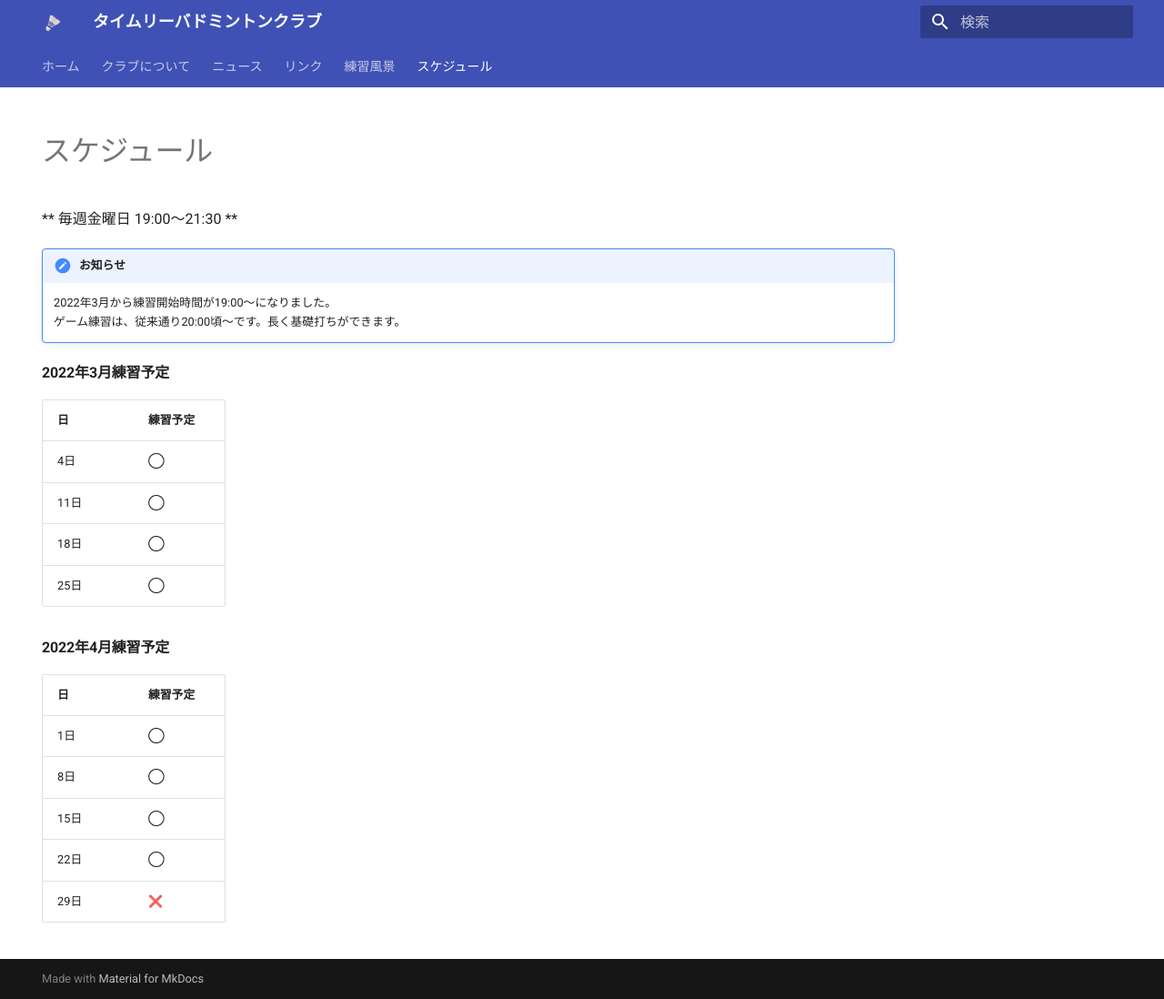
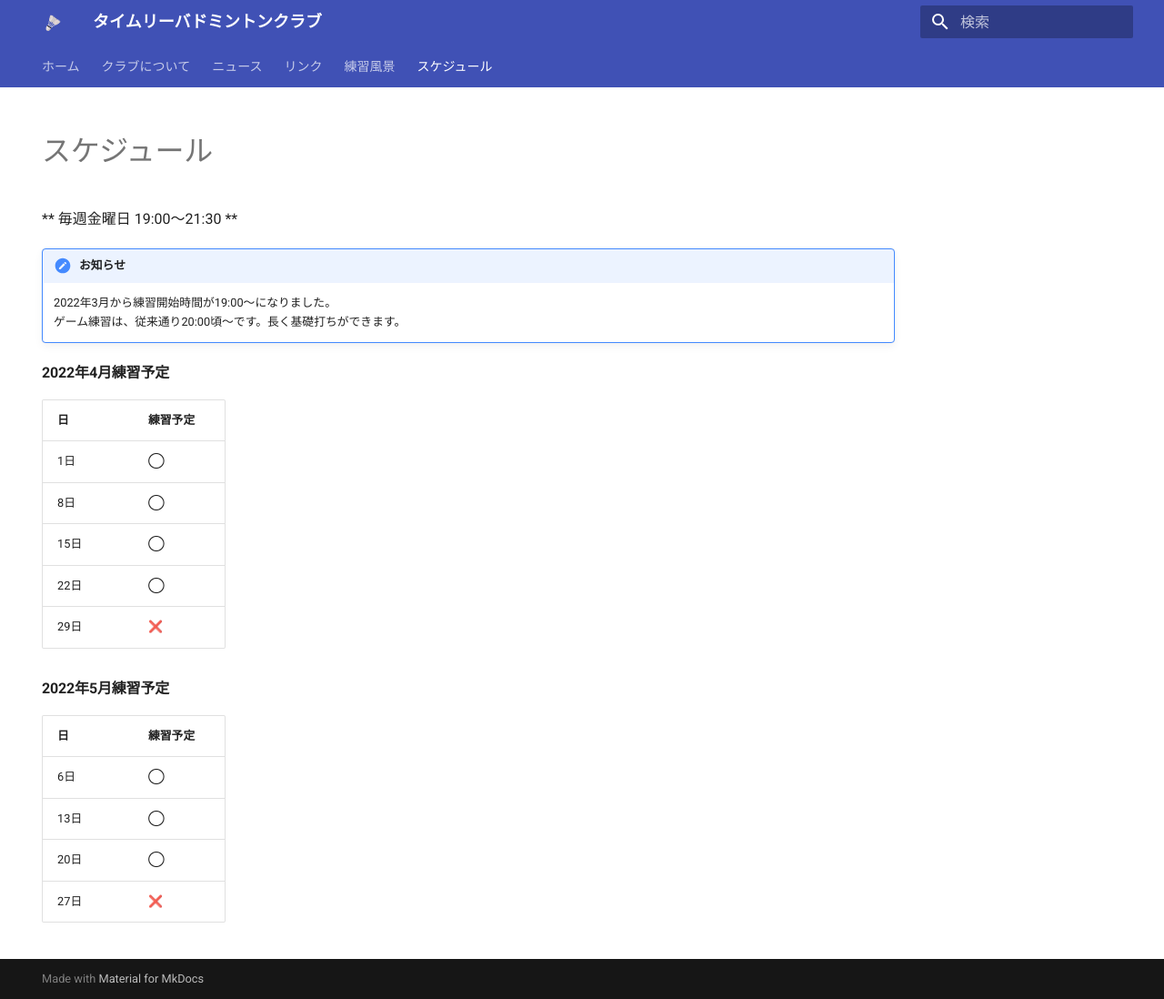
Before and after one commit to itokouji/timely_blog, an MkDocs documentation site: the page built from docs/schedule.md, in a window 1280 px wide and 1098 px high. Shown: the whole window at 91% size. Built offline with MkDocs 1.6.1 and Material for MkDocs 9.7.7, drawn with Linux system fonts in a browser that asks for light colours.

Commit message:
update schedule

```diff
--- a/docs/schedule.md
+++ b/docs/schedule.md
@@ -9,14 +9,6 @@ hide:
     2022年3月から練習開始時間が19:00〜になりました。
     ゲーム練習は、従来通り20:00頃〜です。長く基礎打ちができます。
 
-#### 2022年3月練習予定
-|日|練習予定|
-|---|---|
-| 4日|◯|
-|11日|◯|
-|18日|◯|
-|25日|◯|
-
 #### 2022年4月練習予定
 |日|練習予定|
 |---|---|
@@ -25,3 +17,11 @@ hide:
 |15日|◯|
 |22日|◯|
 |29日|❌|
+
+#### 2022年5月練習予定
+|日|練習予定|
+|---|---|
+| 6日|◯|
+|13日|◯|
+|20日|◯|
+|27日|❌|
```
